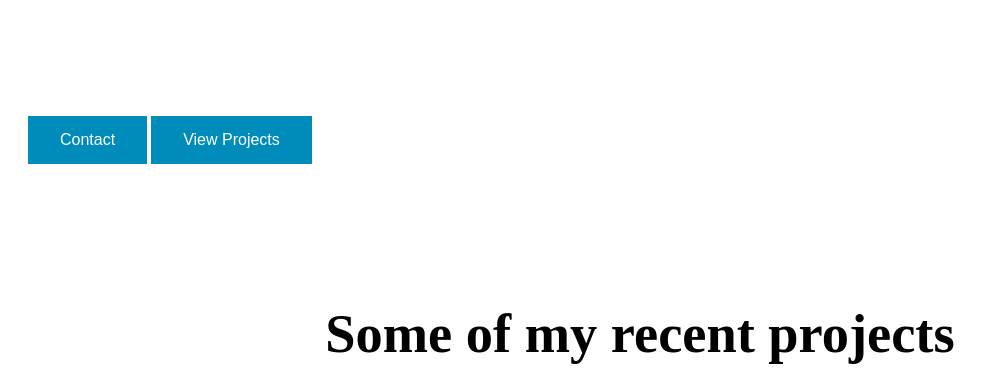
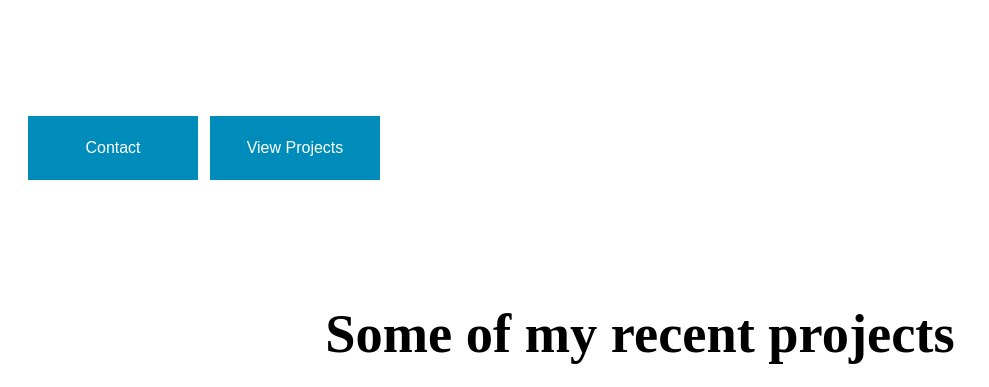
Before and after one commit to limasauce/ILoveLimaSite, a plain HTML site: page index.html in a window 1280 px wide. Shown: the part 413-800 px from the top of the page, without its empty margins (0-989 px from the left). Drawn offline with Linux system fonts and the light colour scheme.

Commit message:
Update style.css

```diff
--- a/style.css
+++ b/style.css
@@ -32,7 +32,7 @@ body{
     padding-top: calc(4rem + 11vw);
     padding-bottom: calc(1rem + 8vw);
 }
-.slideshow_btn                                                                                                                                                                                                       _container button{
+.slideshow_btn_container button{
     width: var(--CardWidth);
 }
 .slideshow_title{
@@ -44,7 +44,10 @@ body{
     margin: 0px;
 }
 .slideshow_btn_container{
-
+    display: flex;
+    gap: 12px;
+    width: 22rem;
+    height: 4rem;
 }
 .button1{
     background-color: #008CBA; /* Green */
```
